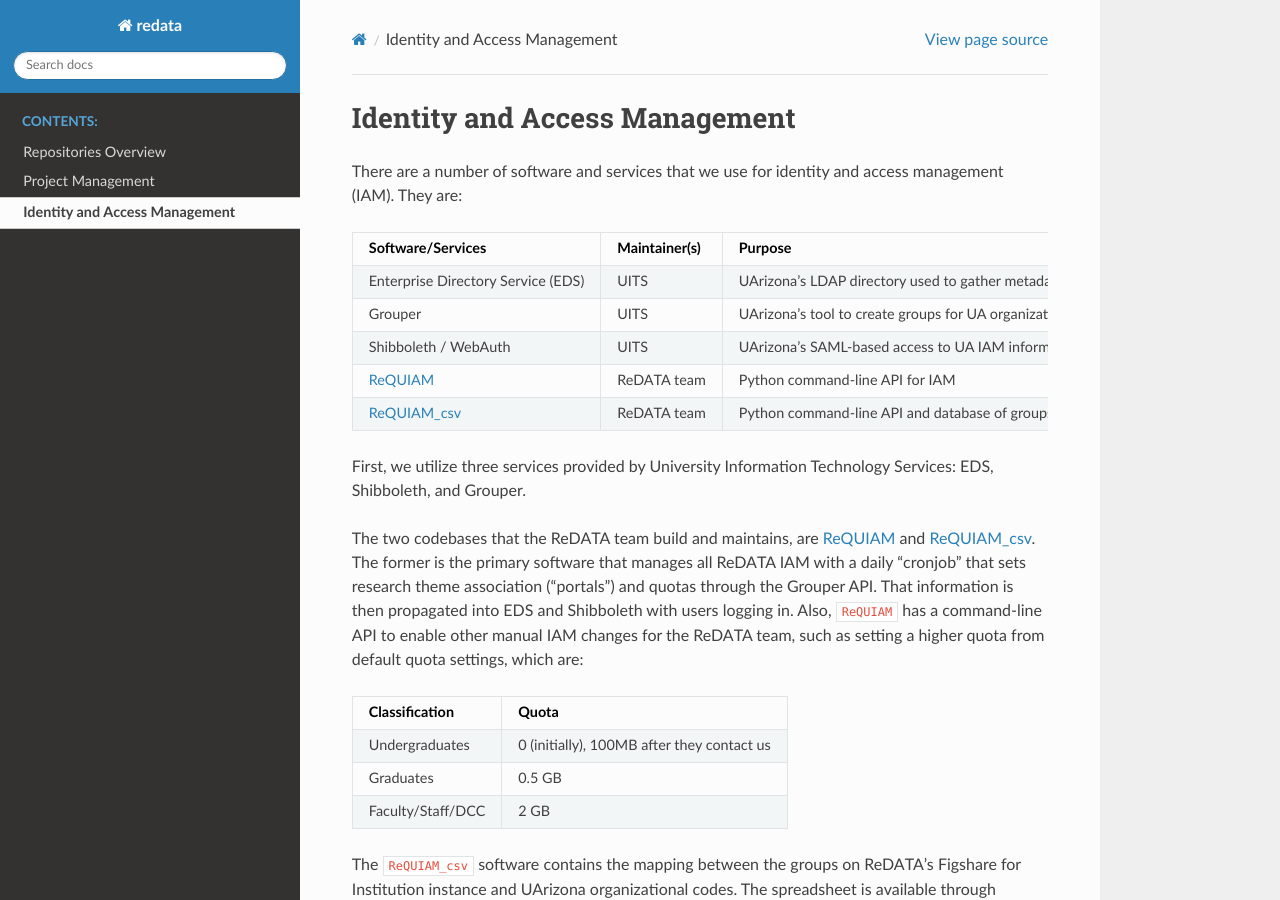
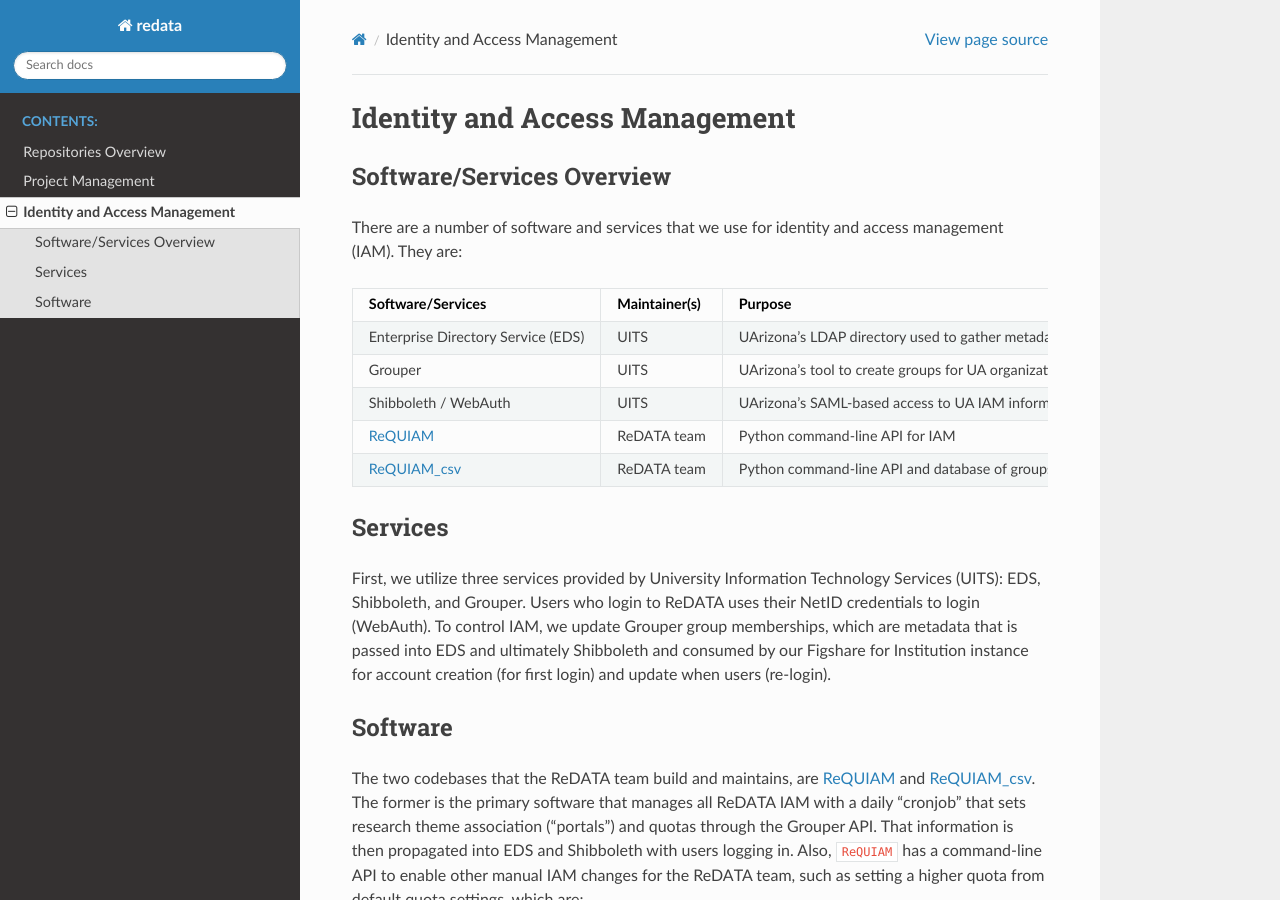
Before and after one commit to UAL-RE/redata-docs, a Sphinx documentation site: the page built from source/iam.rst, in a window 1280 px wide and 900 px high. Built offline with Sphinx 7.4.7 and the Read the Docs theme 2.0.0, drawn with Linux system fonts in a browser that asks for light colours.

Commit message:
Add additional sub-section heading
 - Add content of Services sub-section

```diff
--- a/source/iam.rst
+++ b/source/iam.rst
@@ -1,5 +1,8 @@
 Identity and Access Management
 ------------------------------
+
+Software/Services Overview
+~~~~~~~~~~~~~~~~~~~~~~~~~~
 
 There are a number of software and services that we use for identity and
 access management (IAM). They are:
@@ -21,9 +24,19 @@
 | :ual-re:`ReQUIAM_csv <ReQUIAM_csv>` | ReDATA team   | Python command-line API and database of groups for IAM |
 +-------------------------------------+---------------+--------------------------------------------------------+
 
+Services
+~~~~~~~~
+
 First, we utilize three services provided by University Information Technology
-Services: EDS, Shibboleth, and Grouper.
+Services (UITS): EDS, Shibboleth, and Grouper. Users who login to ReDATA
+uses their NetID credentials to login (WebAuth). To control IAM, we update
+Grouper group memberships, which are metadata that is passed into EDS and
+ultimately Shibboleth and consumed by our Figshare for Institution instance
+for account creation (for first login) and update when users (re-login).
 
+
+Software
+~~~~~~~~
 The two codebases that the ReDATA team build and maintains, are
 :ual-re:`ReQUIAM <ReQUIAM>` and :ual-re:`ReQUIAM_csv <ReQUIAM_csv>`. The
 former is the primary software that manages all ReDATA IAM with a
@@ -53,6 +66,8 @@
 1. `Raw version`_
 2. `Rendered version`_
 
+
+
 .. _Google Docs: https://docs.google.com/spreadsheets/d/1f8tNxj96g_4NW6LWAIx8s3AxRoBbwRvFIxUXMAYyVlU/edit#gid=1301862342
 
 .. _raw version: https://raw.githubusercontent.com/UAL-RE/ReQUIAM_csv/master/requiam_csv/data/research_themes.csv
```
